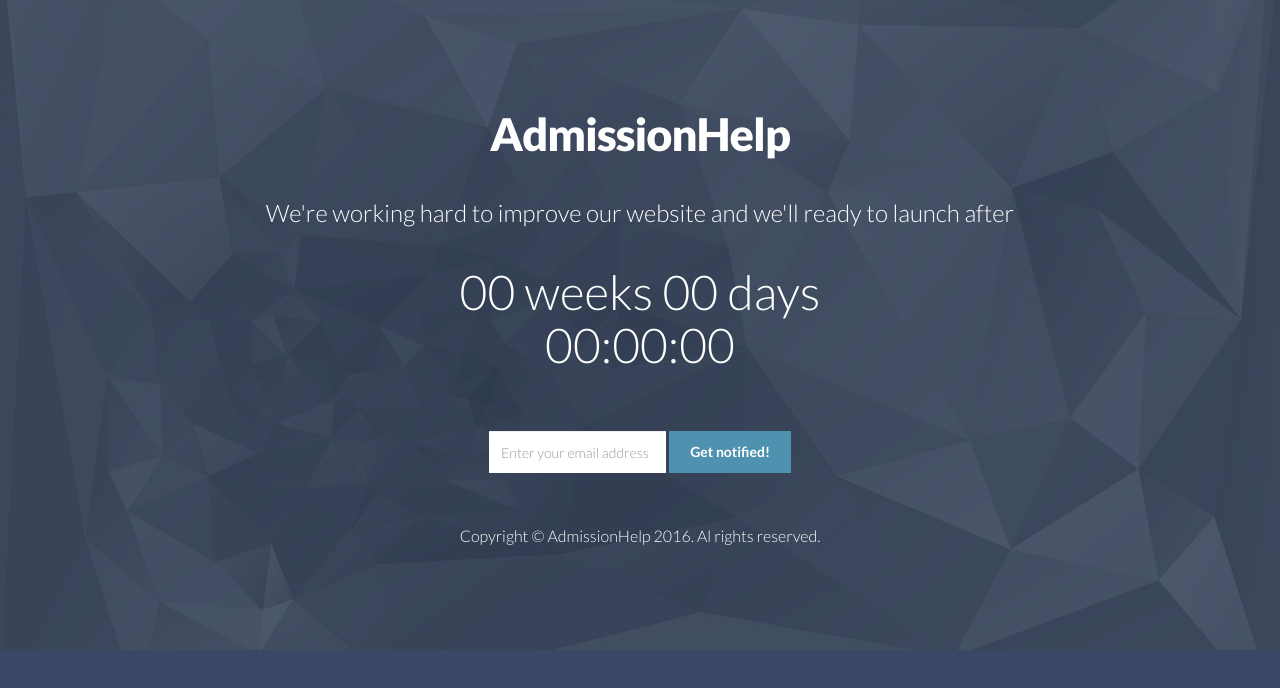
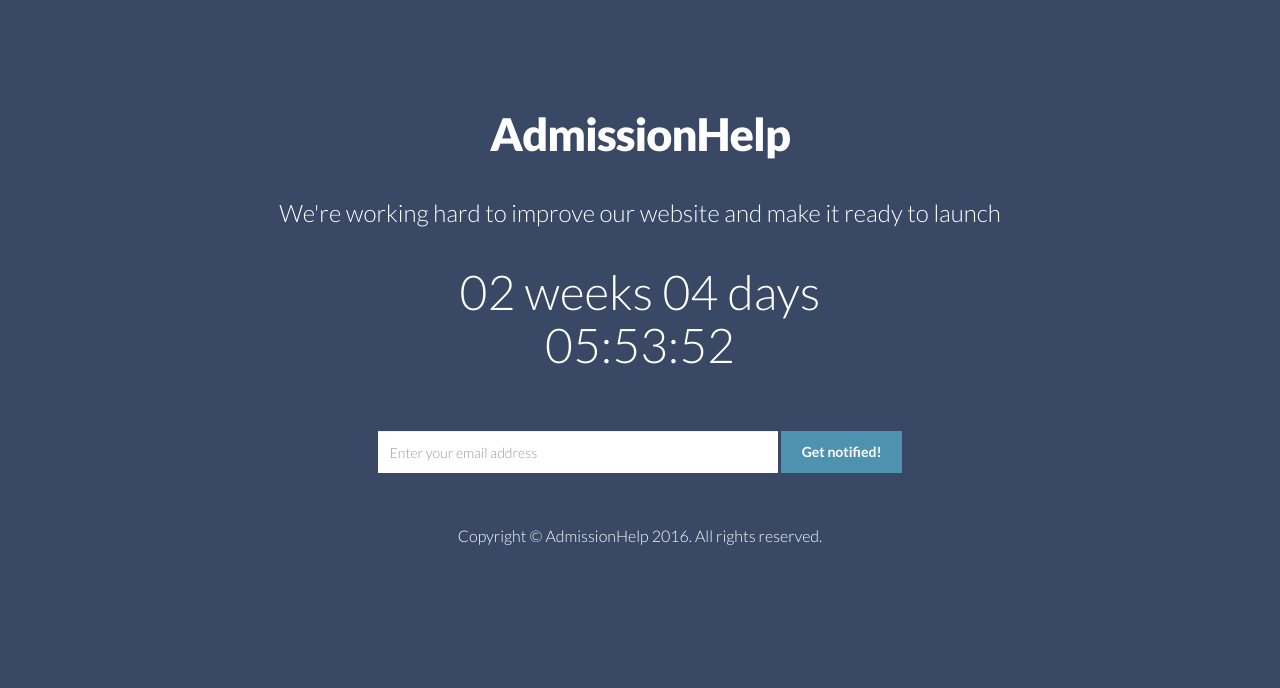
Before and after one commit to itsyogesh/admissionHelp, a plain HTML site: page index.html in a window 1280 px wide. Drawn offline with nearby package versions, Linux system fonts and the light colour scheme.

Commit message:
Added a few changes

```diff
--- a/assets/css/style.css
+++ b/assets/css/style.css
@@ -95,6 +95,11 @@ a:after {
   border-radius: 0;
 }
 
+form {
+	margin: 0 auto;
+
+}
+
 .btn-theme  {
   color: #fff;
   background-color: #4F92AF;
@@ -107,7 +112,7 @@ a:after {
 }
 form.signup input  {
 	height: 42px;
-	width: 200px;
+	width: 400px;
 	border-radius: 0;
 	border: none;
 }
@@ -124,7 +129,6 @@ form.signup input.form-control:focus {
 #wrapper {
 	text-align: center;
 	padding: 50px 0;
-	background: url(../img/main-bg.jpg) no-repeat center top;
 	background-attachment: relative;
 	background-position: center center;
 	min-height: 650px;
@@ -171,3 +175,10 @@ p.copyright {
 	color: #fff;
 	text-align: center;
 }
+
+@media (min-width: 768px) {
+	form.signup input  {
+		height: 42px;
+		width: 400px!important;
+	}
+}
--- a/index.html
+++ b/index.html
@@ -31,7 +31,7 @@
 			<div class="row">
 				<div class="col-sm-12 col-md-12 col-lg-12">
 					<h1>AdmissionHelp</h1>
-					<h2 class="subtitle">We're working hard to improve our website and we'll ready to launch after</h2>
+					<h2 class="subtitle">We're working hard to improve our website and make it ready to launch</h2>
 					<div id="countdown"></div>
 					<form class="form-inline signup" role="form">
 					  <div class="form-group">
@@ -45,7 +45,7 @@
 			</div>
 			<div class="row">
 				<div class="col-lg-6 col-lg-offset-3">
-						<p class="copyright">Copyright &copy; AdmissionHelp 2016. Al rights reserved.</p>
+						<p class="copyright">Copyright &copy; AdmissionHelp 2016. All rights reserved.</p>
 				</div>
 			</div>
 		</div>
@@ -54,7 +54,7 @@
     <script src="assets/js/bootstrap.min.js"></script>
 	<script src="assets/js/jquery.countdown.min.js"></script>
 	<script type="text/javascript">
-  $('#countdown').countdown('2015/01/01', function(event) {
+  $('#countdown').countdown('2016/03/01', function(event) {
     $(this).html(event.strftime('%w weeks %d days <br /> %H:%M:%S'));
   });
 </script>
```
